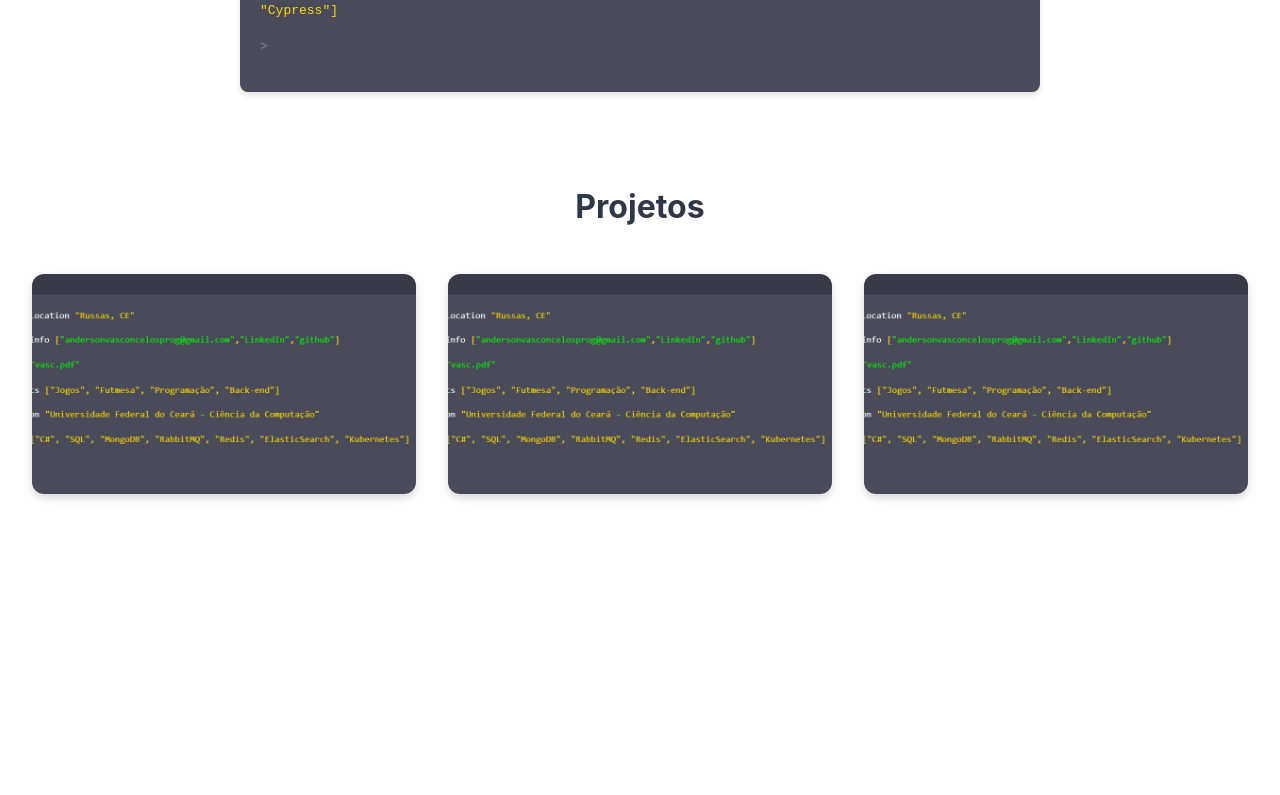
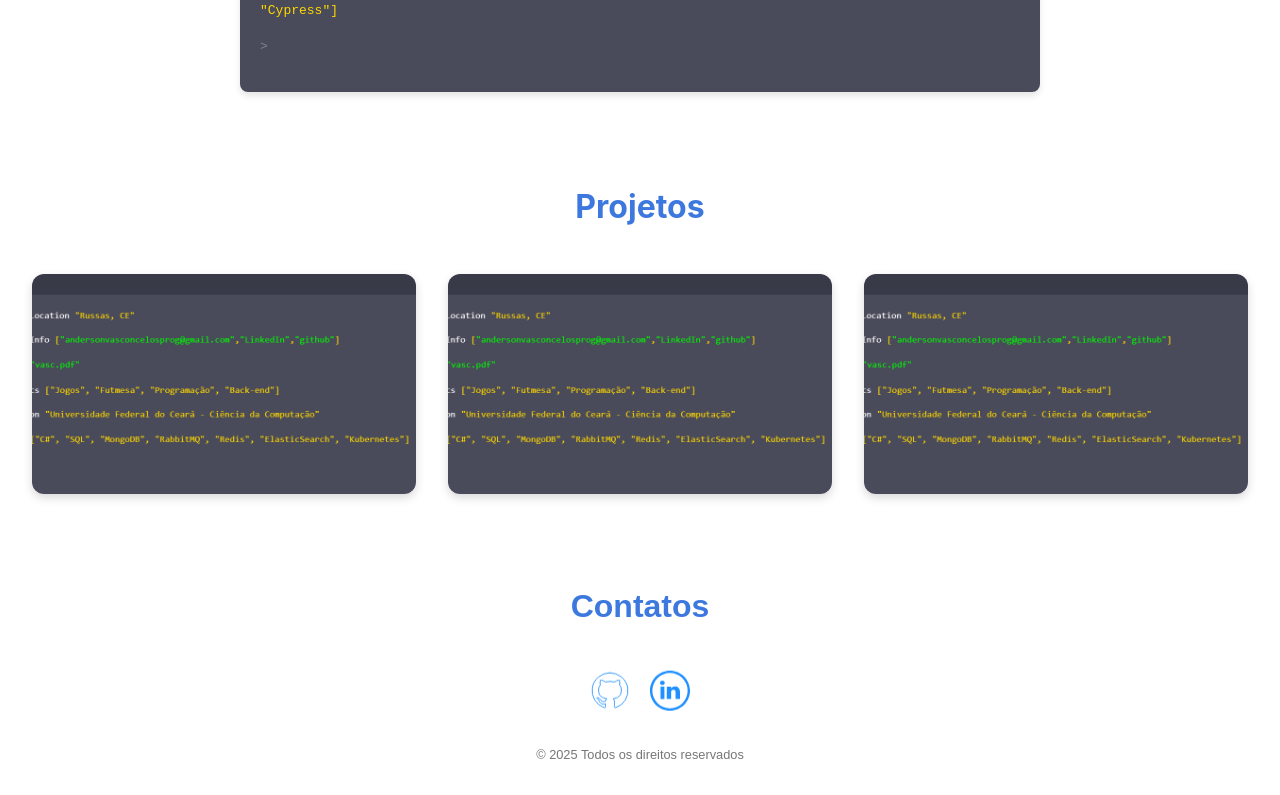
Before and after one commit to vascsx/portfolio_vascsx, a React (Create React App) app: page / in a window 1280 px wide. Shown: the part 645-1440 px from the top of the page. Before the commit the page ends 1187 px from the top, so only its background shows below. Built offline with nearby package versions, Linux system fonts and the light colour scheme.

Commit message:
feat: adição  do componente contatos

```diff
--- a/src/App.tsx
+++ b/src/App.tsx
@@ -1,12 +1,14 @@
 import Home from './components/Home';
 import Resume from './components/Resume';
 import Projects from './components/Projects';
+import Contact from './components/Contact';
 function App() {
   return (
     <div>
      <Resume />
       <Home />
       <Projects />
+      <Contact/>
     </div>
   );
 }
--- /dev/null
+++ b/src/components/Contact.css
@@ -0,0 +1,53 @@
+/* Contact.css */
+.contact {
+  font-family: Arial, sans-serif;
+  color: #000;
+  padding: 20px;
+  text-align: center;
+}
+
+.contact h2 {
+  text-align: center;
+  margin-bottom: 3rem;
+  color: #3d78df;
+  font-size: 2rem;
+}
+
+
+
+.icons {
+  display: flex;
+  justify-content: center;
+  gap: 20px;
+  margin-bottom: 20px;
+}
+
+.icons a {
+  display: inline-block;
+}
+
+.icon {
+  width: 40px;
+  height: 40px;
+  transition: transform 0.3s ease;
+  animation: bounce 1.5s infinite;
+}
+
+.icon:hover {
+  transform: scale(1.2);
+}
+
+@keyframes bounce {
+  0%, 100% {
+    transform: translateY(0);
+  }
+  50% {
+    transform: translateY(-10px);
+  }
+}
+
+.footer {
+  font-size: 0.8em;
+  color: #777;
+  margin-top: 30px;
+}
--- /dev/null
+++ b/src/components/Contact.tsx
@@ -0,0 +1,25 @@
+import React from 'react';
+import githubIcon from '../assets/images/github-svgrepo-com.svg';
+import linkedinIcon from '../assets/images/linkedin-svgrepo-com.svg';
+import './Contact.css';
+
+const Contact: React.FC = () => {
+  return (
+    <div className="contact">
+      <h2>Contatos</h2>
+      <div className="icons">
+        <a href="https://github.com/vascsx" target="_blank" rel="noopener noreferrer">
+          <img src={githubIcon} alt="ícone do github" className="icon" />
+        </a>
+        <a href="https://www.linkedin.com/in/andersonvasconcelos17" target="_blank" rel="noopener noreferrer">
+          <img src={linkedinIcon} alt="ícone do linkedin" className="icon" />
+        </a>
+      </div>
+      <footer className="footer">
+        <p>&copy; 2025 Todos os direitos reservados</p>
+      </footer>
+    </div>
+  );
+};
+
+export default Contact;
--- a/src/components/Projects.css
+++ b/src/components/Projects.css
@@ -7,7 +7,7 @@
 .projects h2 {
   text-align: center;
   margin-bottom: 3rem;
-  color: #2d3748;
+  color: #3d78df;
   font-size: 2rem;
 }
 
--- a/src/components/Projects.tsx
+++ b/src/components/Projects.tsx
@@ -13,30 +13,30 @@ interface Project {
 const projectsData: Project[] = [
   {
     id: 1,
-    title: "GLC Solutions",
+    title: "Portfolio Vasc",
     image: portfolioImage,
     technologies: ["Cypress", "TypeScript"],
-    sourceCode: "https://github.com/username/glc-tests"
+    sourceCode: "https://github.com/username/vascsx"
   },
   {
     id: 2,
-    title: "GLC Solutions",
+    title: "Login",
     image: portfolioImage,
     technologies: ["Cypress", "TypeScript"],
-    sourceCode: "https://github.com/username/glc-tests"
+    sourceCode: "https://github.com/username/vascsx"
   },
   {
     id: 3,
-    title: "GLC Solutions",
+    title: "API Rest",
     image: portfolioImage,
     technologies: ["Cypress", "TypeScript"],
-    sourceCode: "https://github.com/username/glc-tests"
+    sourceCode: "https://github.com/username/vascsx"
   }
 ];
 
 const ProjectCard: React.FC<{ project: Project }> = ({ project }) => {
   return (
-    <div className="project-card">
+    <div className="project-card" id='projects' >
       <div className="project-image">
         <img src={project.image} alt={project.title} />
         <div className="project-overlay">
--- a/src/components/Resume.tsx
+++ b/src/components/Resume.tsx
@@ -15,7 +15,7 @@ const Resume: React.FC = () => {
           Sou Analista de Qualidade, com experiência em testes de software no setor financeiro englobando fluxos de pagamentos, como Boleto, CNAB e entre outros.
         </p>
         <p className="sub-description">
-          Confira meus <a href="#projects" className="link">side-projects</a> abaixo.
+          Confira meus <a href="#projects" className="link">projetos</a> abaixo.
         </p>
       </div>
     </div>
```
Also changed, not shown: src/assets/images/github-svgrepo-com.svg (added), src/assets/images/linkedin-svgrepo-com.svg (added).
